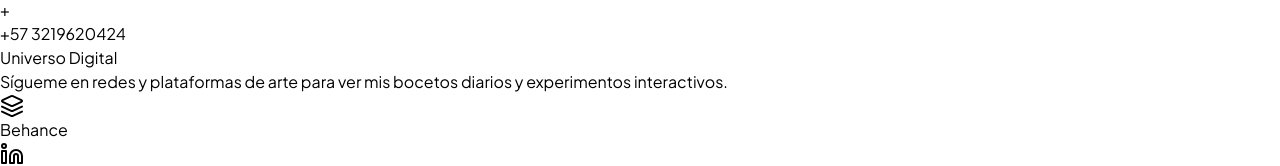
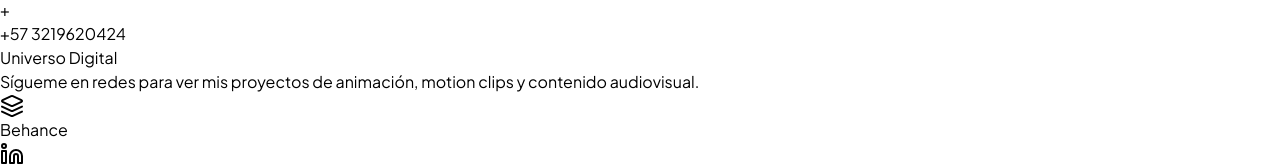
Before and after one commit to Helltoyde/Portafolio, a React (Vite) app: page / in a window 1280 px wide. Shown: the part 5936-6102 px from the top of the page. Built offline with nearby package versions, Linux system fonts and the light colour scheme; a web font is replaced by a local one.

Commit message:
Universo digital actualizado

```diff
--- a/src/components/portafolio.tsx
+++ b/src/components/portafolio.tsx
@@ -1105,7 +1105,7 @@ export default function Portfolio() {
 
               <div className="pt-6 space-y-3">
                 <h3 className="text-xl font-bold">Universo Digital</h3>
-                <p className="text-sm text-neutral-400">Sígueme en redes y plataformas de arte para ver mis bocetos diarios y experimentos interactivos.</p>
+                <p className="text-sm text-neutral-400">Sígueme en redes para ver mis proyectos de animación, motion clips y contenido audiovisual.</p>
                 <div className="grid grid-cols-2 gap-3 pt-4">
                   {PORTFOLIO_CONFIG.socials.map((social, i) => (
                     <a
```
